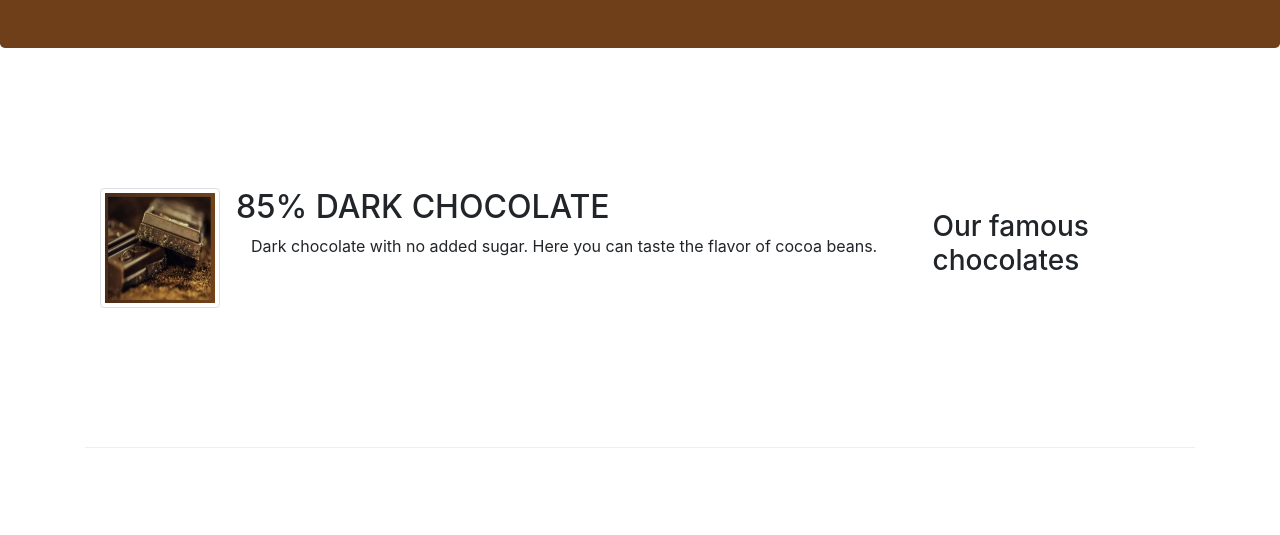
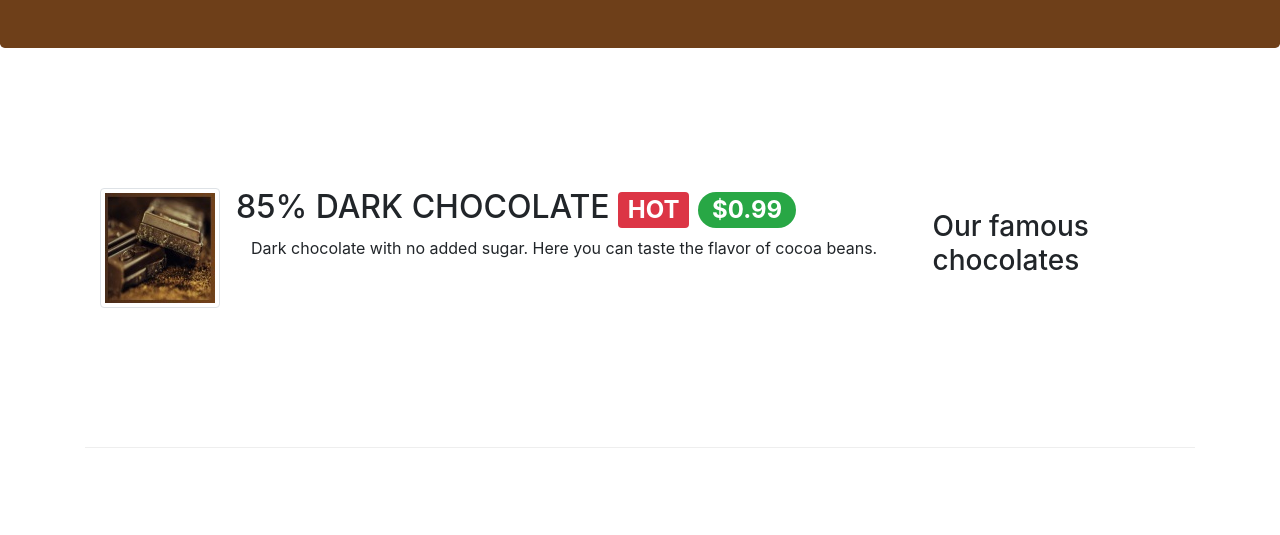
Before and after one commit to anthigithub/leChocolat, a website: page index.html in a window 1280 px wide. Shown: the part 265-800 px from the top of the page. Drawn offline with nearby package versions, Linux system fonts and the light colour scheme.

Commit message:
Alerting Users

```diff
--- a/index.html
+++ b/index.html
@@ -64,7 +64,10 @@
                 <div class="media">
                     <img class="d-flex mr-3 img-thumbnail align-self-center" src="images/dark85.jpg" alt="85% DARK CHOCOLATE">
                     <div class="media-body">
-                        <h2 class="mt-0">85% DARK CHOCOLATE</h2>
+                        <h2 class="mt-0">85% DARK CHOCOLATE
+                            <span class="badge badge-danger">HOT</span>
+                            <span class="badge badge-pill badge-success">$0.99</span>
+                        </h2>
                         <p class="col d-none d-md-block">Dark chocolate with no added sugar.
                             Here you can taste the flavor of cocoa beans.</p>
                     </div>
```
